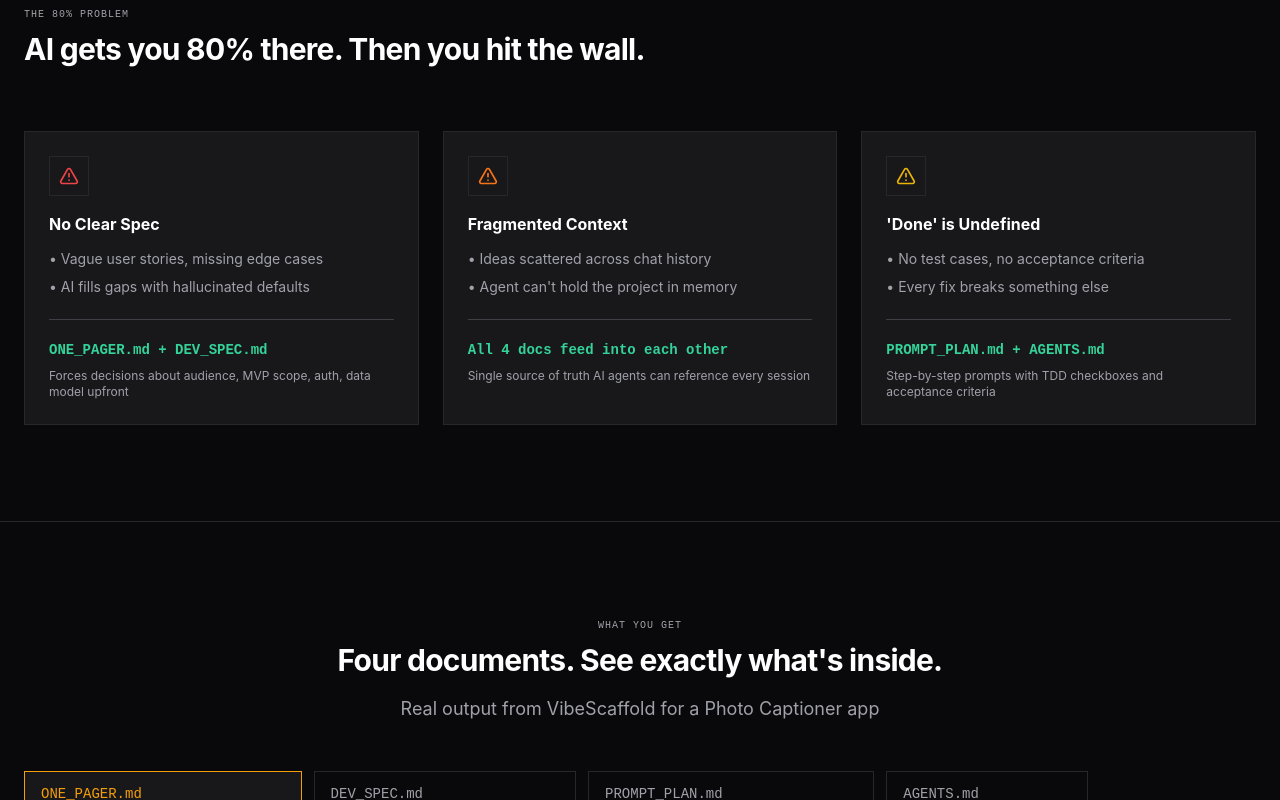
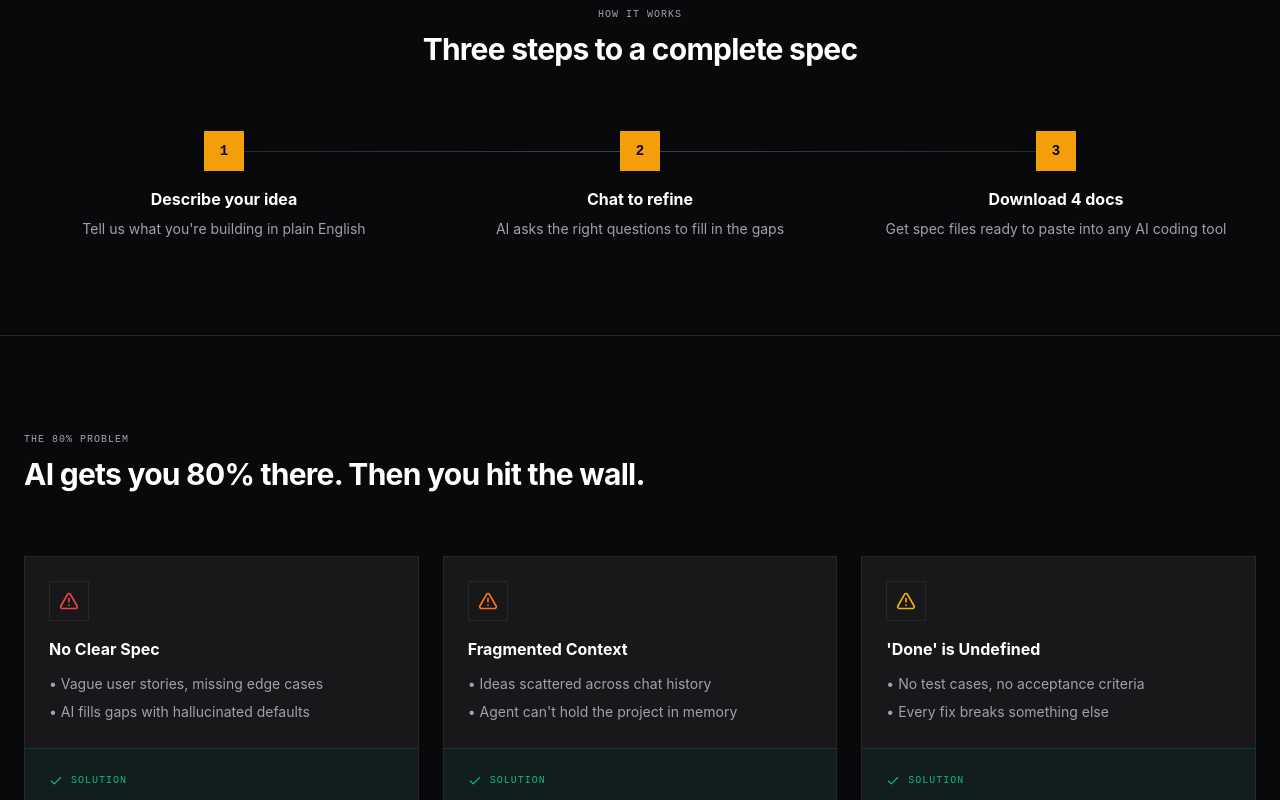
Before and after one commit to benjaminshoemaker/vibecode_spec_generator, a Next.js app: page / in a window 1280 px wide. Shown: the part 900-1700 px from the top of the page. Built offline with nearby package versions, Linux system fonts and the light colour scheme; no server answers; the database is empty.

Commit message:
Final LP

```diff
--- a/app/page.tsx
+++ b/app/page.tsx
@@ -1,7 +1,7 @@
 "use client";
 
 import React, { useState, useEffect } from 'react';
-import { Terminal, Layers, Command, Cpu, GitBranch, ArrowRight, ChevronDown, X, AlertTriangle, Download } from 'lucide-react';
+import { Terminal, Layers, Command, Cpu, GitBranch, ArrowRight, ChevronDown, X, AlertTriangle, Check, Download } from 'lucide-react';
 import Link from 'next/link';
 import Footer from "./components/Footer";
 import StatsGrid from "./components/StatsGrid";
@@ -168,13 +168,6 @@ export default function LandingPage() {
             <GitHubStars repo="benjaminshoemaker/vibecode_spec_generator" />
             <Link
               href="/wizard"
-              onClick={() => handleWizardStart("nav_login")}
-              className="text-xs font-mono text-zinc-400 hover:text-accent transition-colors"
-            >
-              Log In
-            </Link>
-            <Link
-              href="/wizard"
               onClick={() => handleWizardStart("nav_get_started")}
               className="bg-accent text-zinc-950 hover:bg-accent-light px-4 py-1.5 text-xs font-bold uppercase tracking-wide transition-all flex items-center gap-2 hover:-translate-y-px hover:shadow-[0_4px_16px_rgba(245,158,11,0.15)]"
             >
@@ -285,6 +278,51 @@ export default function LandingPage() {
         {/* Divider */}
         <div className="w-full border-t border-zinc-800"></div>
 
+        {/* How It Works Section */}
+        <div id="how-it-works" className="max-w-7xl mx-auto px-6 py-24">
+          <div className="text-center mb-16">
+            <h2 className="text-2xs font-mono text-zinc-400 mb-2 uppercase tracking-widest">How It Works</h2>
+            <h3 className="text-3xl font-bold text-white tracking-tight">Three steps to a complete spec</h3>
+          </div>
+
+          <div className="grid grid-cols-1 md:grid-cols-3 gap-8 md:gap-4 relative">
+            {/* Connecting line (desktop only) */}
+            <div className="hidden md:block absolute top-5 left-[16.67%] right-[16.67%] h-px bg-zinc-800">
+              <div className="absolute left-0 right-0 top-0 h-px bg-gradient-to-r from-transparent via-zinc-700 to-transparent"></div>
+            </div>
+
+            {/* Step 1 */}
+            <div className="flex flex-col items-center text-center relative">
+              <div className="w-10 h-10 bg-accent text-zinc-950 font-mono font-bold text-sm flex items-center justify-center mb-4 relative z-10">
+                1
+              </div>
+              <h4 className="text-base font-bold text-white mb-2">Describe your idea</h4>
+              <p className="text-sm text-zinc-400">Tell us what you&apos;re building in plain English</p>
+            </div>
+
+            {/* Step 2 */}
+            <div className="flex flex-col items-center text-center relative">
+              <div className="w-10 h-10 bg-accent text-zinc-950 font-mono font-bold text-sm flex items-center justify-center mb-4 relative z-10">
+                2
+              </div>
+              <h4 className="text-base font-bold text-white mb-2">Chat to refine</h4>
+              <p className="text-sm text-zinc-400">AI asks the right questions to fill in the gaps</p>
+            </div>
+
+            {/* Step 3 */}
+            <div className="flex flex-col items-center text-center relative">
+              <div className="w-10 h-10 bg-accent text-zinc-950 font-mono font-bold text-sm flex items-center justify-center mb-4 relative z-10">
+                3
+              </div>
+              <h4 className="text-base font-bold text-white mb-2">Download 4 docs</h4>
+              <p className="text-sm text-zinc-400">Get spec files ready to paste into any AI coding tool</p>
+            </div>
+          </div>
+        </div>
+
+        {/* Divider */}
+        <div className="w-full border-t border-zinc-800"></div>
+
         {/* The 80% Problem Section - Combined with Solutions */}
         <div id="the-80-problem" className="max-w-7xl mx-auto px-6 py-24">
           <div className="mb-16">
@@ -294,48 +332,66 @@ export default function LandingPage() {
 
           <div className="grid grid-cols-1 md:grid-cols-3 gap-6">
             {/* Card 1 - No Clear Spec */}
-            <div className="bg-zinc-900 border border-zinc-800 p-6">
+            <div className="bg-zinc-900 border border-zinc-800 overflow-hidden">
+              <div className="p-6">
                 <div className="w-10 h-10 bg-zinc-900 border border-zinc-800 flex items-center justify-center mb-4">
                   <AlertTriangle className="w-5 h-5 text-red-500" />
                 </div>
                 <h4 className="text-base font-bold text-white mb-3">No Clear Spec</h4>
-              <ul className="space-y-1.5 text-sm text-zinc-400 leading-relaxed mb-5">
+                <ul className="space-y-1.5 text-sm text-zinc-400 leading-relaxed">
                   <li>• Vague user stories, missing edge cases</li>
                   <li>• AI fills gaps with hallucinated defaults</li>
                 </ul>
-              <div className="border-t border-zinc-700 pt-5">
+              </div>
+              <div className="border-t border-emerald-500/20 bg-emerald-950/30 p-6">
+                <div className="flex items-center gap-2 mb-3">
+                  <Check className="w-3.5 h-3.5 text-emerald-500" />
+                  <span className="text-2xs font-mono text-emerald-500 uppercase tracking-widest">Solution</span>
+                </div>
                 <h5 className="text-sm font-bold text-emerald-400 font-mono mb-2">ONE_PAGER.md + DEV_SPEC.md</h5>
                 <p className="text-xs text-zinc-400">Forces decisions about audience, MVP scope, auth, data model upfront</p>
               </div>
             </div>
 
             {/* Card 2 - Fragmented Context */}
-            <div className="bg-zinc-900 border border-zinc-800 p-6">
+            <div className="bg-zinc-900 border border-zinc-800 overflow-hidden">
+              <div className="p-6">
                 <div className="w-10 h-10 bg-zinc-900 border border-zinc-800 flex items-center justify-center mb-4">
                   <AlertTriangle className="w-5 h-5 text-orange-500" />
                 </div>
                 <h4 className="text-base font-bold text-white mb-3">Fragmented Context</h4>
-              <ul className="space-y-1.5 text-sm text-zinc-400 leading-relaxed mb-5">
+                <ul className="space-y-1.5 text-sm text-zinc-400 leading-relaxed">
                   <li>• Ideas scattered across chat history</li>
                   <li>• Agent can&apos;t hold the project in memory</li>
                 </ul>
-              <div className="border-t border-zinc-700 pt-5">
+              </div>
+              <div className="border-t border-emerald-500/20 bg-emerald-950/30 p-6">
+                <div className="flex items-center gap-2 mb-3">
+                  <Check className="w-3.5 h-3.5 text-emerald-500" />
+                  <span className="text-2xs font-mono text-emerald-500 uppercase tracking-widest">Solution</span>
+                </div>
                 <h5 className="text-sm font-bold text-emerald-400 font-mono mb-2">All 4 docs feed into each other</h5>
                 <p className="text-xs text-zinc-400">Single source of truth AI agents can reference every session</p>
               </div>
             </div>
 
             {/* Card 3 - 'Done' is Undefined */}
-            <div className="bg-zinc-900 border border-zinc-800 p-6">
+            <div className="bg-zinc-900 border border-zinc-800 overflow-hidden">
+              <div className="p-6">
                 <div className="w-10 h-10 bg-zinc-900 border border-zinc-800 flex items-center justify-center mb-4">
                   <AlertTriangle className="w-5 h-5 text-yellow-500" />
                 </div>
                 <h4 className="text-base font-bold text-white mb-3">&apos;Done&apos; is Undefined</h4>
-              <ul className="space-y-1.5 text-sm text-zinc-400 leading-relaxed mb-5">
+                <ul className="space-y-1.5 text-sm text-zinc-400 leading-relaxed">
                   <li>• No test cases, no acceptance criteria</li>
                   <li>• Every fix breaks something else</li>
                 </ul>
-              <div className="border-t border-zinc-700 pt-5">
+              </div>
+              <div className="border-t border-emerald-500/20 bg-emerald-950/30 p-6">
+                <div className="flex items-center gap-2 mb-3">
+                  <Check className="w-3.5 h-3.5 text-emerald-500" />
+                  <span className="text-2xs font-mono text-emerald-500 uppercase tracking-widest">Solution</span>
+                </div>
                 <h5 className="text-sm font-bold text-emerald-400 font-mono mb-2">PROMPT_PLAN.md + AGENTS.md</h5>
                 <p className="text-xs text-zinc-400">Step-by-step prompts with TDD checkboxes and acceptance criteria</p>
               </div>
@@ -419,6 +475,24 @@ export default function LandingPage() {
             <p className="text-xs text-zinc-500 mt-3">
               4 complete documents for a Photo Captioner app
             </p>
+
+            {/* Or divider + Primary CTA */}
+            <div className="flex items-center justify-center gap-4 my-8">
+              <div className="w-16 h-px bg-zinc-700"></div>
+              <span className="text-xs text-zinc-500 font-mono">or</span>
+              <div className="w-16 h-px bg-zinc-700"></div>
+            </div>
+            <Link
+              href="/wizard"
+              onClick={() => handleWizardStart("output_preview_cta")}
+              className="inline-flex items-center gap-2 bg-accent text-zinc-950 px-8 py-4 font-bold text-sm uppercase tracking-wide hover:bg-accent-light transition-all hover:-translate-y-px hover:shadow-[0_8px_24px_rgba(245,158,11,0.15)]"
+            >
+              <Terminal className="w-4 h-4" />
+              Generate Your First Spec
+            </Link>
+            <p className="text-xs text-zinc-500 mt-3">
+              Free. No account required.
+            </p>
           </div>
         </div>
 
@@ -428,6 +502,20 @@ export default function LandingPage() {
         {/* Social Proof Stats */}
         <div className="max-w-7xl mx-auto px-6 py-24">
           <StatsGrid />
+        </div>
+
+        {/* Divider */}
+        <div className="w-full border-t border-zinc-800"></div>
+
+        {/* Tools Compatibility Section */}
+        <div className="py-24 text-center">
+          <h2 className="text-2xs font-mono text-zinc-400 mb-4 uppercase tracking-widest">Works with the tools you already use</h2>
+          <p className="text-lg text-zinc-400 mb-3">
+            Claude Code • Cursor • Codex CLI • Windsurf • Copilot
+          </p>
+          <p className="text-xs text-zinc-600">
+            Also works with: Lovable, Bolt, v0, Replit, and any tool that accepts markdown context
+          </p>
         </div>
 
         {/* Divider */}
```
Lines whose indentation alone changed are shown as unchanged.
